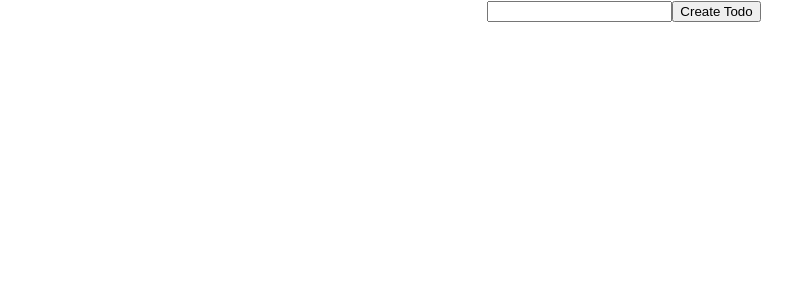
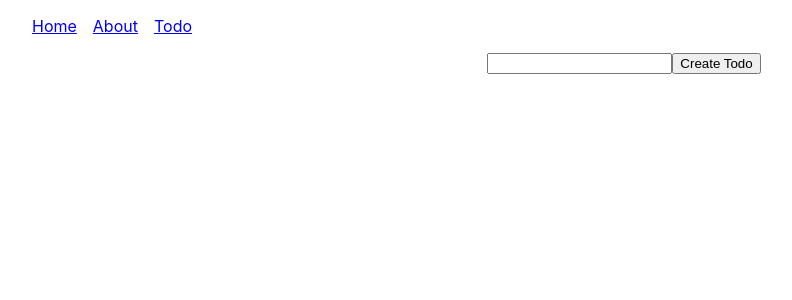
Before and after one commit to ytingyeu/react-ts-route-redux-practice, a React (Create React App) app: page /todo in a window 1280 px wide. Shown: the top 300 px of the page, without its empty margins (16-808 px from the left). Built offline with nearby package versions, Linux system fonts and the light colour scheme.

Commit message:
change routes and add nav links

```diff
--- a/src/app/App.css
+++ b/src/app/App.css
@@ -36,3 +36,12 @@
     transform: rotate(360deg);
   }
 }
+
+.nav-links {
+  display: flex;
+  list-style-type: none;
+}
+
+.nav-links-item {
+  margin: 0 0.5rem;
+}
--- a/src/app/AppRoutes.tsx
+++ b/src/app/AppRoutes.tsx
@@ -6,18 +6,24 @@ import {
   Redirect,
 } from "react-router-dom";
 
-import Home from "src/pages/Home";
-import About from "src/pages/About";
-import TodoPage from "src/features/todos/TodoPage";
+import Home from "src/features/home/Home";
+import About from "src/features/about/About";
+import TodosPage from "src/features/todos/TodosPage";
 
 export default function AppRoutes() {
   return (
+    <div>
+      <ul className="nav-links">
+        <li className="nav-links-item"><a href="/">Home</a></li>
+        <li className="nav-links-item"><a href="/about">About</a></li>
+        <li className="nav-links-item"><a href="/todo">Todo</a></li>
+      </ul>
       <Router>
         <Switch>
           <Route exact path="/home" component={Home} />
           <Route exact path="/" render={() => <Redirect to={"/home"} />} />
           <Route exact path="/about" component={About} />
-        <Route exact path="/todo" component={TodoPage} />
+          <Route exact path="/todo" component={TodosPage} />
           <Route
             render={() => {
               return <h1>404</h1>;
@@ -25,5 +31,6 @@ export default function AppRoutes() {
           />
         </Switch>
       </Router>
+    </div>
   );
 }
--- a/src/features/todos/NewTodoForm.tsx
+++ b/src/features/todos/NewTodoForm.tsx
@@ -1,7 +1,7 @@
 import React, { useState } from "react";
 import { Dispatch } from "redux";
 import { connect, ConnectedProps } from "react-redux";
-import { createTodo } from "./actions";
+import { createTodo } from "./todosActions";
 import { TRootState } from "src/app/store";
 
 // interface IComponentState {}
--- a/src/features/todos/TodoList.tsx
+++ b/src/features/todos/TodoList.tsx
@@ -2,7 +2,7 @@ import React from "react";
 import TodoListItem from "./TodoListItem";
 import { Dispatch } from "redux";
 import { TRootState } from "src/app/store";
-import { removeTodo } from "./actions";
+import { removeTodo } from "./todosActions";
 import { connect, ConnectedProps } from "react-redux";
 
 const mapStateToProps = (state: TRootState) => ({
--- a/src/features/todos/TodoListItem.tsx
+++ b/src/features/todos/TodoListItem.tsx
@@ -1,6 +1,6 @@
 import React from "react";
-import { ITodoListItem } from "./types";
-import { TRemoveTodo } from "./actions";
+import { ITodoListItem } from "./todosTypes";
+import { TRemoveTodo } from "./todosActions";
 
 interface ITodoListItemProps {
   todo: ITodoListItem;
--- a/src/features/todos/TodoPage.tsx
+++ b/src/features/todos/TodosPage.tsx
@@ -3,7 +3,7 @@ import React from "react";
 import NewTodoForm from "./NewTodoForm";
 import TodoList from "./TodoList";
 
-const TodoPage = () => {
+const TodosPage = () => {
   return (
     <div className="todo-page">
       <NewTodoForm />
@@ -12,4 +12,4 @@ const TodoPage = () => {
   );
 };
 
-export default TodoPage;
+export default TodosPage;
--- a/src/features/todos/todosReducer.ts
+++ b/src/features/todos/todosReducer.ts
@@ -1,6 +1,6 @@
 import { AnyAction } from "redux";
-import { createTodo, removeTodo } from "./actions";
-import { ITodoListItem } from "./types";
+import { createTodo, removeTodo } from "./todosActions";
+import { ITodoListItem } from "./todosTypes";
 
 const initialState: ITodoListItem[] = [];
 
```
Also changed, not shown: src/features/about/About.tsx (renamed from src/pages/About.tsx), src/features/home/Home.tsx (renamed from src/pages/Home.tsx), src/features/todos/todosActions.tsx (renamed from src/features/todos/actions.tsx), src/features/todos/todosTypes.tsx (renamed from src/features/todos/types.tsx). Lines whose indentation alone changed are shown as unchanged.
